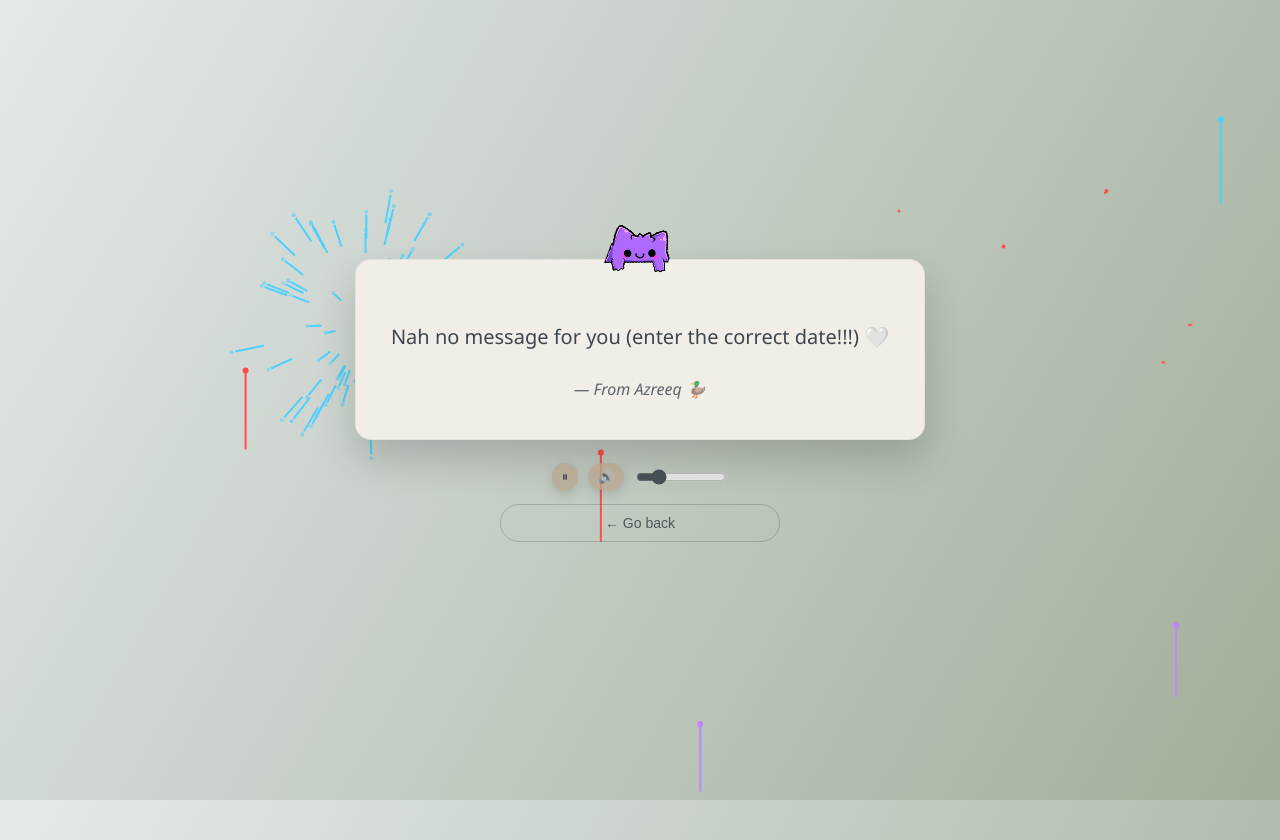
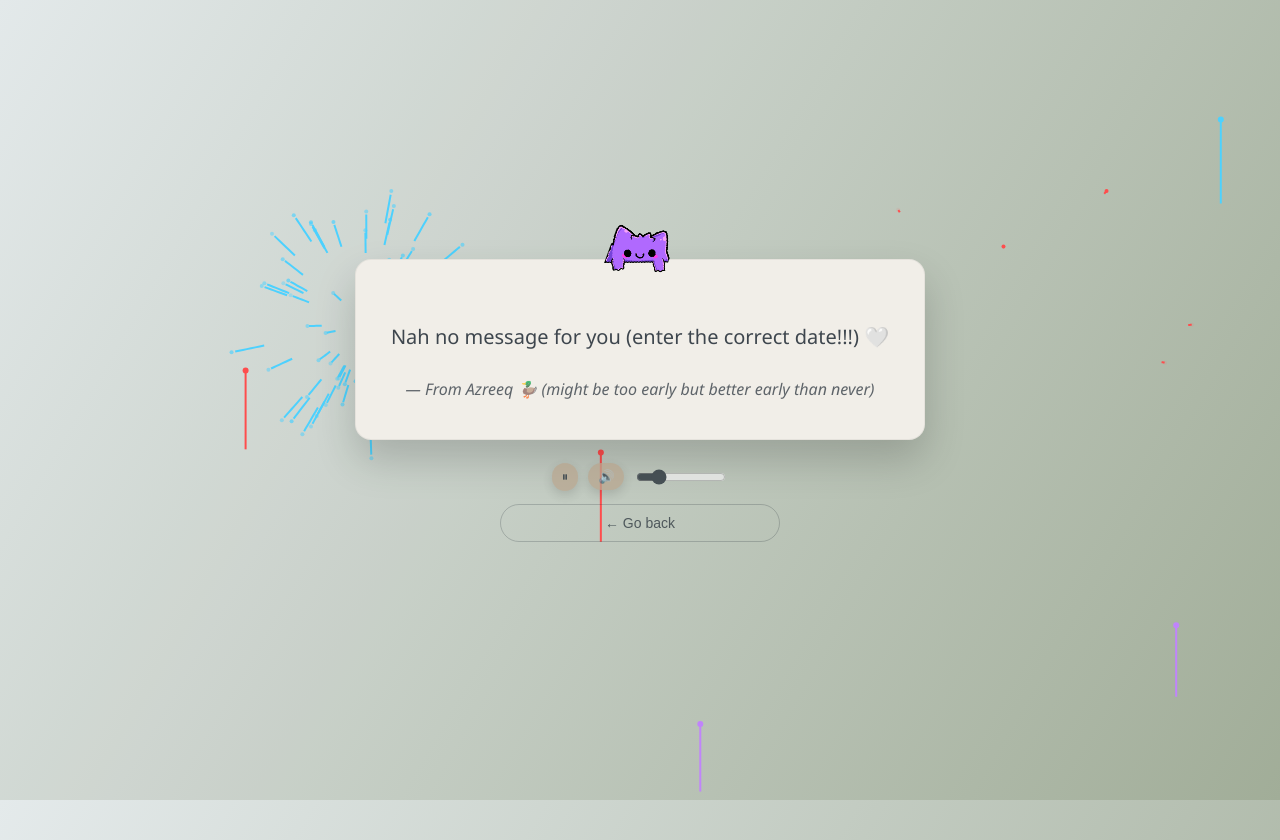
Before and after one commit to azreeq/new-year-wishess, a plain HTML site: page index.html in a window 1280 px wide. Both pictures are taken after a click on the button "Open my message". Drawn offline with Linux system fonts and the light colour scheme.

Commit message:
Update index.html

```diff
--- a/index.html
+++ b/index.html
@@ -511,7 +511,7 @@
     <img src="left side.gif" class="cat-bonk-wish">
     <div class="letter">
       <p id="wishText" class="soft-jitter"></p>
-      <div class="signature">— From Azreeq 🦆</div>
+      <div class="signature">— From Azreeq 🦆 (might be too early but better early than never) </div>
     </div>
     </div>
     <a
```
